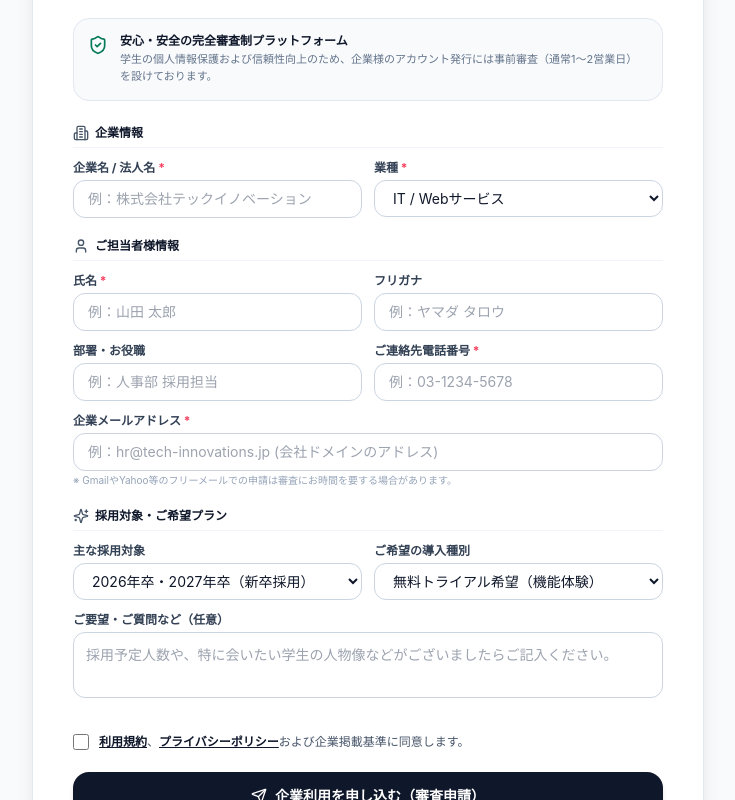
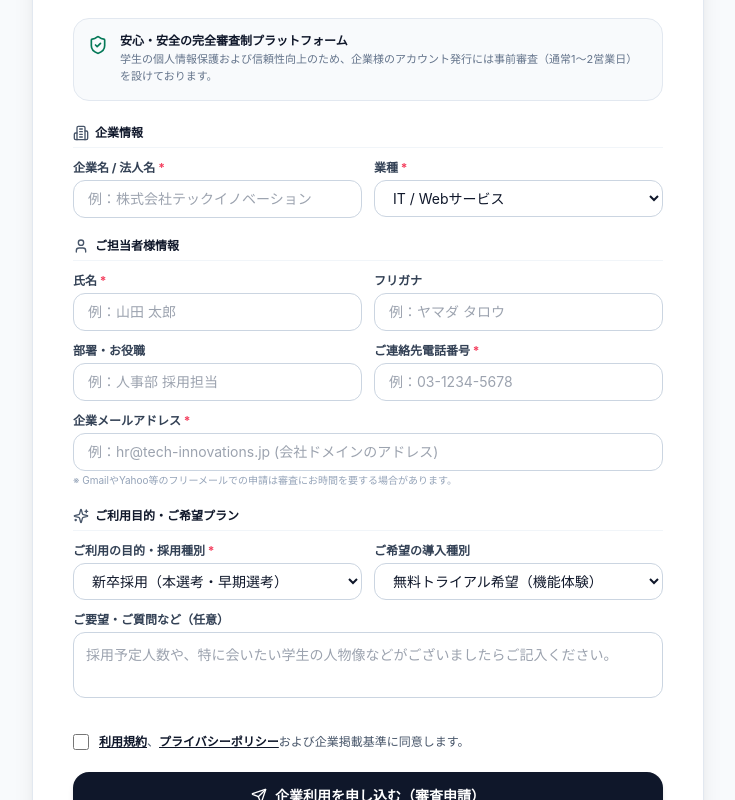
Before and after one commit to nanato0102/jobswipe, a Next.js app: page /company/register in a window 1280 px wide. Shown: the part 358-1158 px from the top of the page, without its empty margins (272-1007 px from the left). Built offline with nearby package versions, Linux system fonts and the light colour scheme.

Commit message:
fix: update company application purpose options to focus on new grad vs intern hiring without year distinction

```diff
--- a/src/app/company/register/page.tsx
+++ b/src/app/company/register/page.tsx
@@ -32,7 +32,7 @@ export default function CompanyRegisterPage() {
   const [department, setDepartment] = useState("");
   const [email, setEmail] = useState("");
   const [phone, setPhone] = useState("");
-  const [targetHiring, setTargetHiring] = useState("2026年卒・2027年卒");
+  const [hiringPurpose, setHiringPurpose] = useState("新卒採用（本選考・早期選考）");
   const [planType, setPlanType] = useState("無料トライアル希望（デモ体験）");
   const [message, setMessage] = useState("");
   const [agreed, setAgreed] = useState(false);
@@ -83,7 +83,7 @@ export default function CompanyRegisterPage() {
         department: department.trim() || "採用担当",
         phone: phone.trim(),
         inquiryType: "企業利用・トライアルお申し込み",
-        message: `【希望プラン】${planType}\n【採用対象】${targetHiring}\n【業種】${industry}\n【ご要望・質問】\n${message.trim() || "特になし"}`,
+        message: `【ご利用目的】${hiringPurpose}\n【希望プラン】${planType}\n【業種】${industry}\n【ご要望・質問】\n${message.trim() || "特になし"}`,
       });
 
       setSubmittedRequestNumber(createdInquiry.receiptNumber);
@@ -368,21 +368,25 @@ export default function CompanyRegisterPage() {
               <div className="space-y-3">
                 <h3 className="text-xs font-bold text-slate-900 flex items-center gap-1.5 border-b border-slate-100 pb-1.5">
                   <Sparkles className="w-4 h-4 text-slate-600" />
-                  <span>採用対象・ご希望プラン</span>
+                  <span>ご利用目的・ご希望プラン</span>
                 </h3>
 
                 <div className="grid sm:grid-cols-2 gap-3">
                   <div>
-                    <label className="block text-xs font-bold text-slate-700 mb-1">主な採用対象</label>
+                    <label className="block text-xs font-bold text-slate-700 mb-1">
+                      ご利用の目的・採用種別 <span className="text-rose-500">*</span>
+                    </label>
                     <select
-                      value={targetHiring}
-                      onChange={(e) => setTargetHiring(e.target.value)}
+                      value={hiringPurpose}
+                      onChange={(e) => setHiringPurpose(e.target.value)}
                       className="w-full text-xs sm:text-sm border border-slate-300 rounded-xl px-3.5 py-2 text-slate-900 focus:outline-none focus:ring-2 focus:ring-slate-900 bg-white"
                     >
-                      <option value="2026年卒・2027年卒">2026年卒・2027年卒（新卒採用）</option>
-                      <option value="2028年卒以降（インターン採用）">2028年卒以降（早期インターン）</option>
+                      <option value="新卒採用（本選考・早期選考）">新卒採用（本選考・早期選考）</option>
+                      <option value="サマー / 秋冬インターンシップ募集">サマー / 秋冬インターンシップ募集</option>
+                      <option value="長期インターンシップ採用（通年）">長期インターンシップ採用（通年）</option>
+                      <option value="新卒・インターン両方の採用">新卒・インターン両方の採用</option>
                       <option value="第二新卒・中途採用">第二新卒・中途採用</option>
-                      <option value="新卒・中途両方">新卒・中途両方</option>
+                      <option value="その他・まずは情報収集">その他・まずは情報収集</option>
                     </select>
                   </div>
 
```
